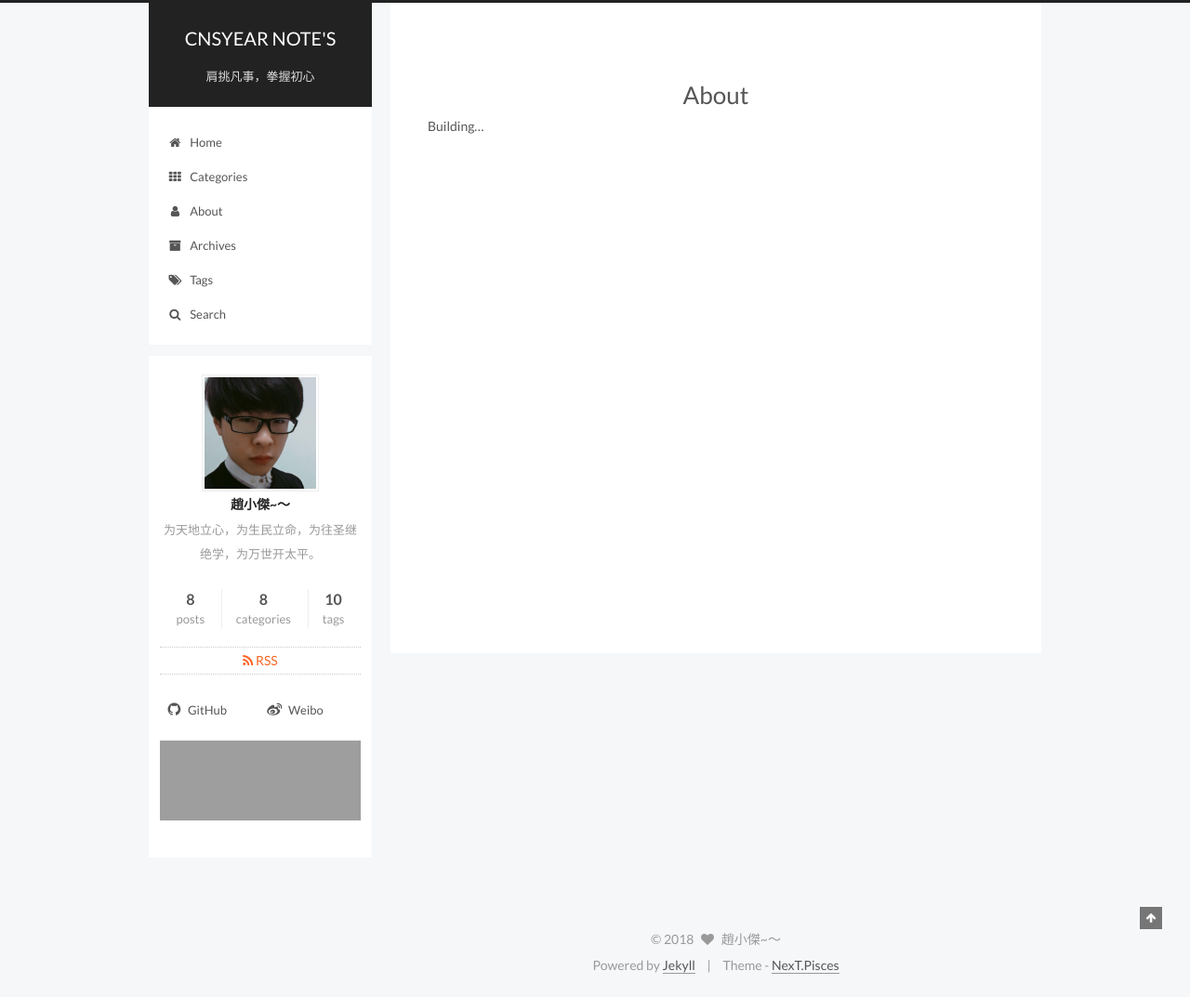
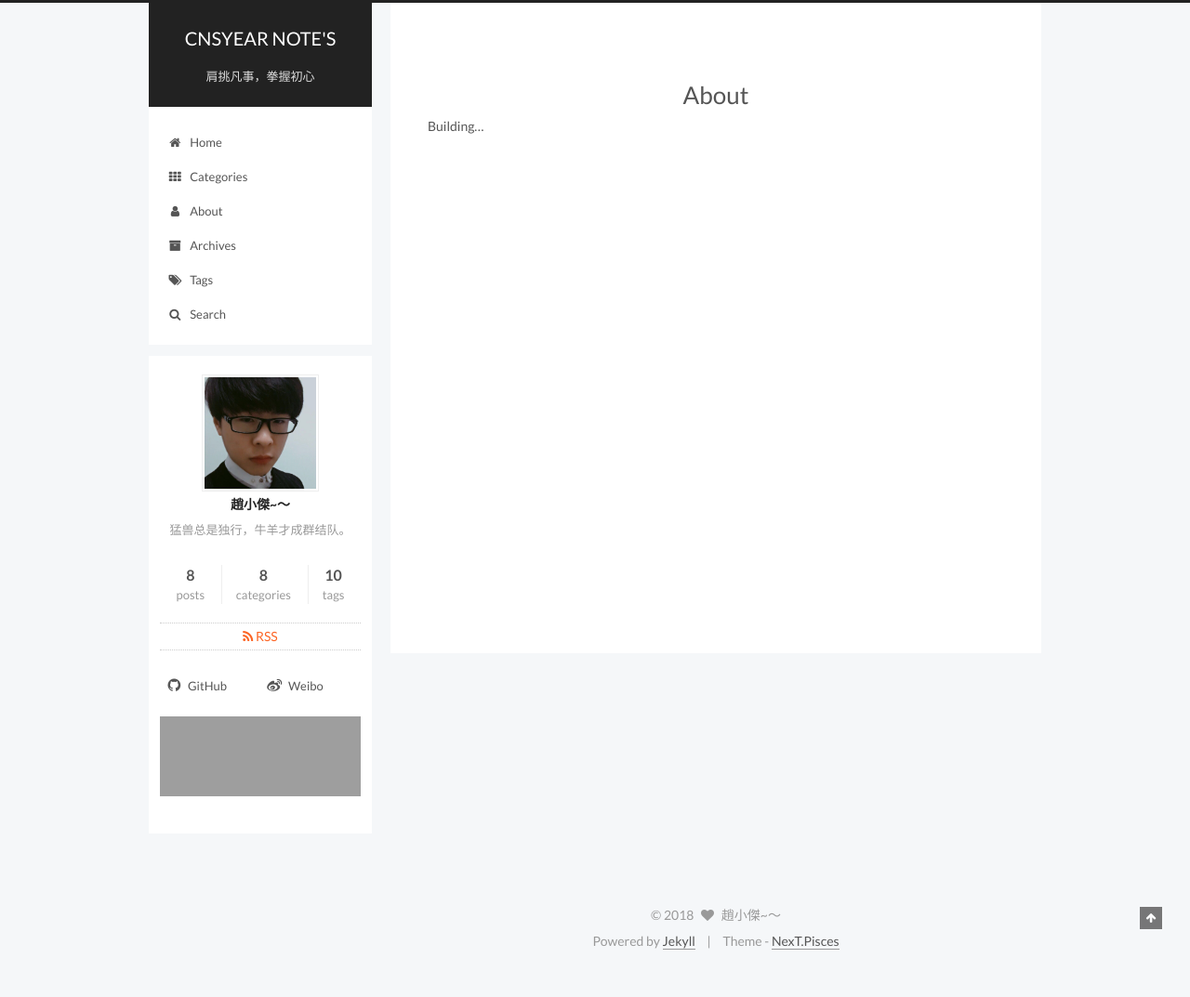
Before and after one commit to ChandraChen/cnsyear.github.io, a Jekyll site: the page built from about/index.md, in a window 1280 px wide. Shown: the whole page at 93% size. Built offline with Jekyll 4.4.1, drawn with Linux system fonts in a browser that asks for light colours; after the commit the page ends 1047 px from its top, so only the background shows below that; grey boxes are pictures that could not be loaded.

Commit message:
2018年9月3日12:58:03

```diff
--- a/_config.yml
+++ b/_config.yml
@@ -6,7 +6,7 @@
 # Site
 title: CNSYEAR NOTE'S
 subtitle: 肩挑凡事，拳握初心
-description: 为天地立心，为生民立命，为往圣继绝学，为万世开太平。
+description: 猛兽总是独行，牛羊才成群结队。
 author: 趙小傑~～
 avatar: /images/avatar.png
 # Support language: de, en, fr-FR, id, ja, ko, pt-BR, pt, ru, zh-Hans, zh-hk, zh-tw
```
